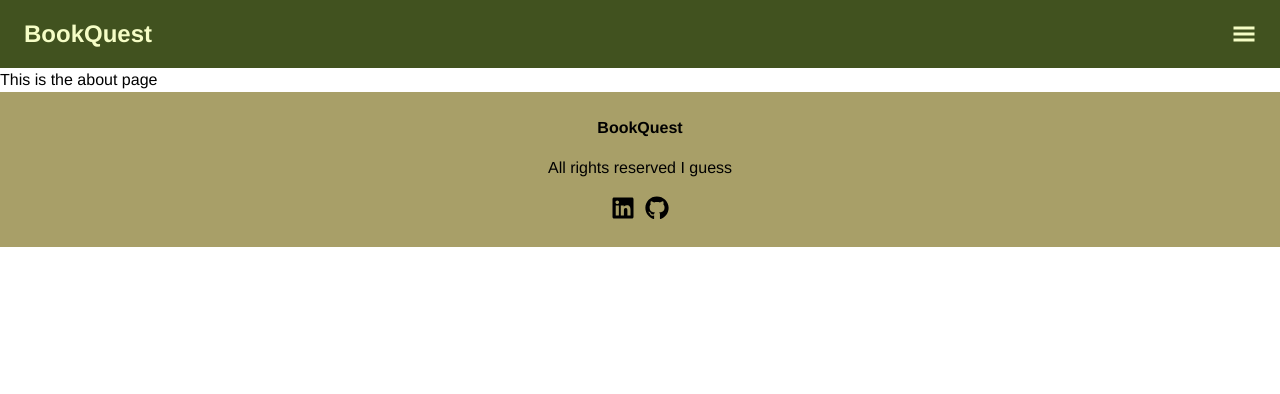
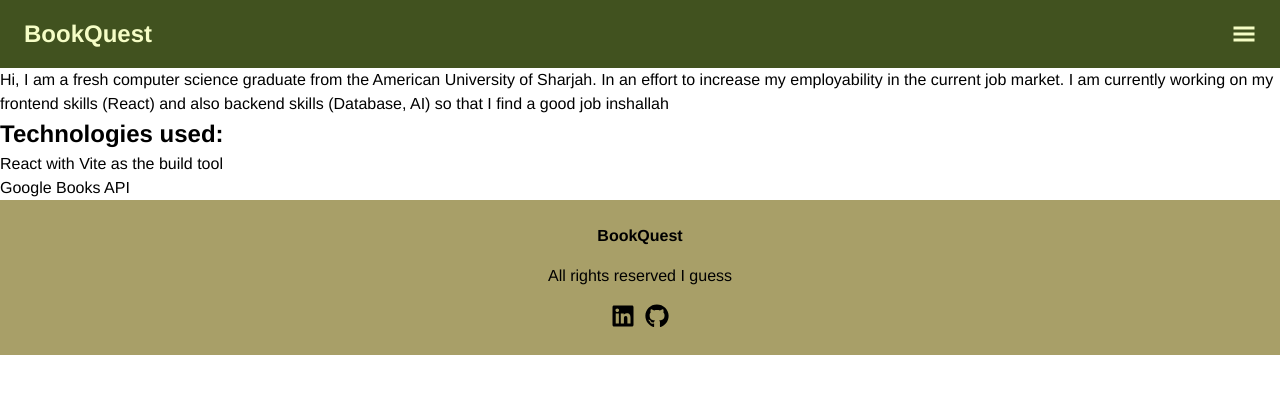
Before and after one commit to BluffSet7340/book-viewer-app, a React (Vite) app: page /about in a window 1280 px wide. Shown: the top 394 px of the page. Built offline with nearby package versions, Linux system fonts and the light colour scheme; a web font is replaced by a local one.

Commit message:
file and directory organizing

```diff
--- a/src/About.jsx
+++ /dev/null
@@ -1,14 +0,0 @@
-import React from 'react'
-import Footer from './Footer'
-import Header from './Header'
-
-const About = () => {
-  return (
-    <div>
-      <Header/>
-      <p>This is the about page</p>
-      <Footer/>
-    </div>
-  )
-}
-export default About
--- a/src/ContactMe.jsx
+++ /dev/null
@@ -1,9 +0,0 @@
-import React from 'react'
-
-const ContactMe = () => {
-  return (
-    <div>This is the page to contact these goddamn </div>
-  )
-}
-
-export default ContactMe
--- a/src/main.jsx
+++ b/src/main.jsx
@@ -1,10 +1,10 @@
 import { StrictMode } from 'react' // activates additional checks and warnings for debugging purposes
 import { createRoot } from 'react-dom/client'
 import './index.css'
-import HomePage from './HomePage.jsx'
+import HomePage from './pages/HomePage.jsx'
 import { BrowserRouter, Routes, Route } from 'react-router-dom'
-import About from './About.jsx'
-import ContactMe from './ContactMe.jsx'
+import About from './pages/About.jsx'
+import ContactMe from './pages/ContactMe.jsx'
 
 // main.jsx is the entry point that runs the React app
 
--- /dev/null
+++ b/src/pages/About.jsx
@@ -0,0 +1,22 @@
+import React from 'react'
+import Footer from '../components/Footer'
+import Header from '../components/Header'
+
+const About = () => {
+  return (
+    <div>
+      <Header/>
+      <p>Hi, I am a fresh computer science graduate from the American University of Sharjah. In an effort to increase my employability in the current job market. I am currently working on my frontend skills (React) and also backend skills (Database, AI) so that I find a good job inshallah</p>
+      <h2>Technologies used:</h2>
+      {/* Make this a card and link as well, add icons too */}
+      <div>
+        React with Vite as the build tool
+      </div>
+      <div>
+        Google Books API
+      </div>
+      <Footer/>
+    </div>
+  )
+}
+export default About
--- a/src/BookSearch.jsx
+++ b/src/pages/BookSearch.jsx
@@ -1,12 +1,12 @@
 import React from 'react'
-import Footer from './Footer'
-import Header from './Header'
+import Footer from '../components/Footer'
+import Header from '../components/Header'
 
 const BookSearch = () => {
   return (
     <div>
         <Header/>
-        <p>ebola virus</p>
+        <p></p>
         <Footer/>
     </div>
   )
--- /dev/null
+++ b/src/pages/ContactMe.jsx
@@ -0,0 +1,15 @@
+import React from 'react'
+import Footer from '../components/Footer'
+import Header from '../components/Header'
+
+const ContactMe = () => {
+  return (
+    <div>
+      <Header/>
+
+      <Footer/>
+    </div>
+  )
+}
+
+export default ContactMe
```
Also changed, not shown: src/pages/HomePage.jsx (renamed from src/HomePage.jsx, +5 -4 lines), src/components/Footer.jsx (renamed from src/Footer.jsx), src/components/Header.jsx (renamed from src/Header.jsx).
